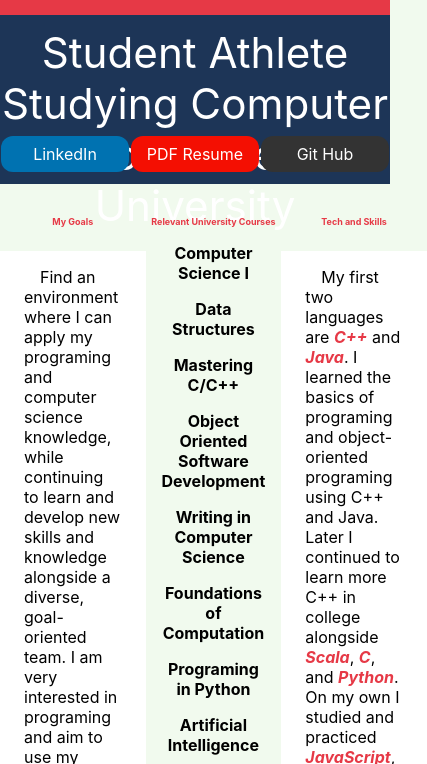
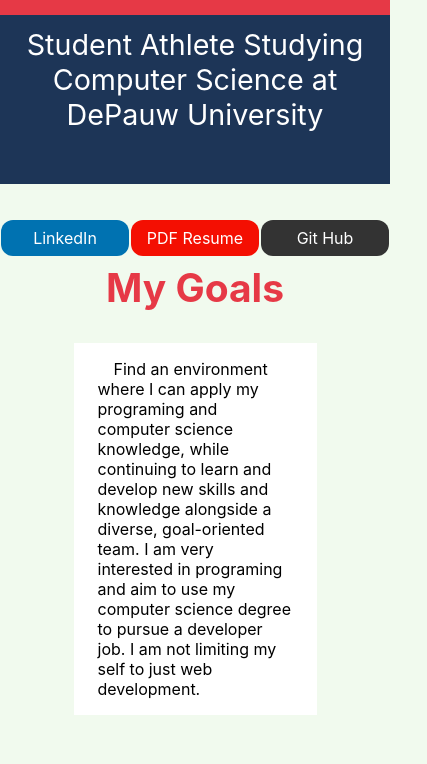
Before and after one commit to NikitaPoly/Polyakov.tech-1.0.0, a website: page frontend/html/resume.html in a window 390 px wide. Shown: the part 69-833 px from the top of the page, 427 px wide, since content can reach past the window. Drawn offline with Linux system fonts and the light colour scheme.

Commit message:
finished mobile design of resume and home

```diff
--- a/frontend/css/resume.css
+++ b/frontend/css/resume.css
@@ -56,3 +56,33 @@
             margin: 1rem;
             font-weight: bold;
         }
+@media only screen and (max-width:420px) and (hover:none){/*media query for portirate phone*/
+    main{
+        flex-flow: column;
+        align-items: center;
+    }
+        main article p{
+            max-width: 50vw;
+            margin-top: 2rem;
+        }
+        main h1, main h2, main h3{
+            font-size: 10vw;
+            margin-top: 5rem;
+            text-align: center;
+        }
+        header h2{
+            font-size: 3.4vh;
+        }
+        header a{
+            position: relative;
+            top:10vh;
+        }
+        p{
+            margin:auto ;
+            margin-bottom: 2rem;
+        }
+        nav{/*fix the scrolling of the buttons*/
+            z-index: 10;
+        }
+
+}
```
